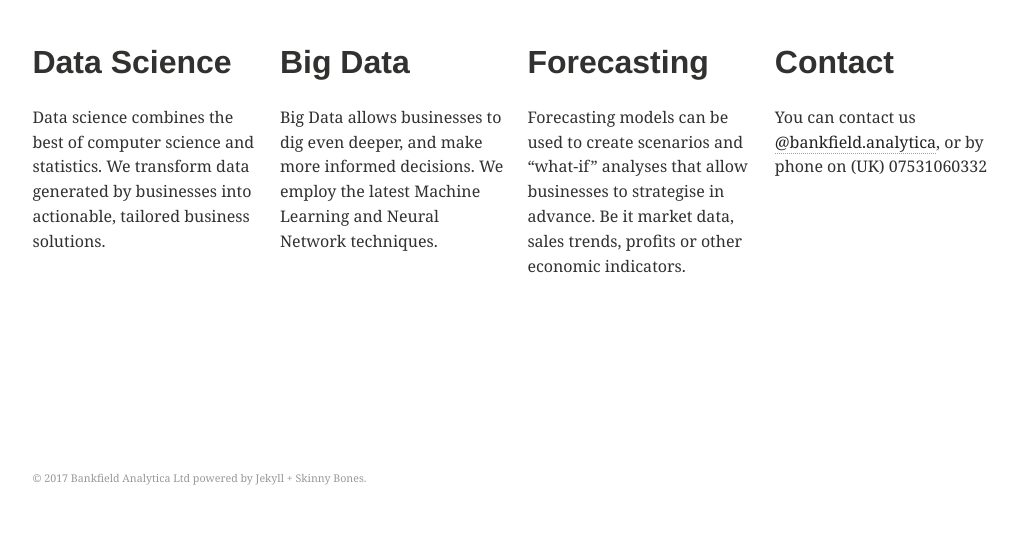
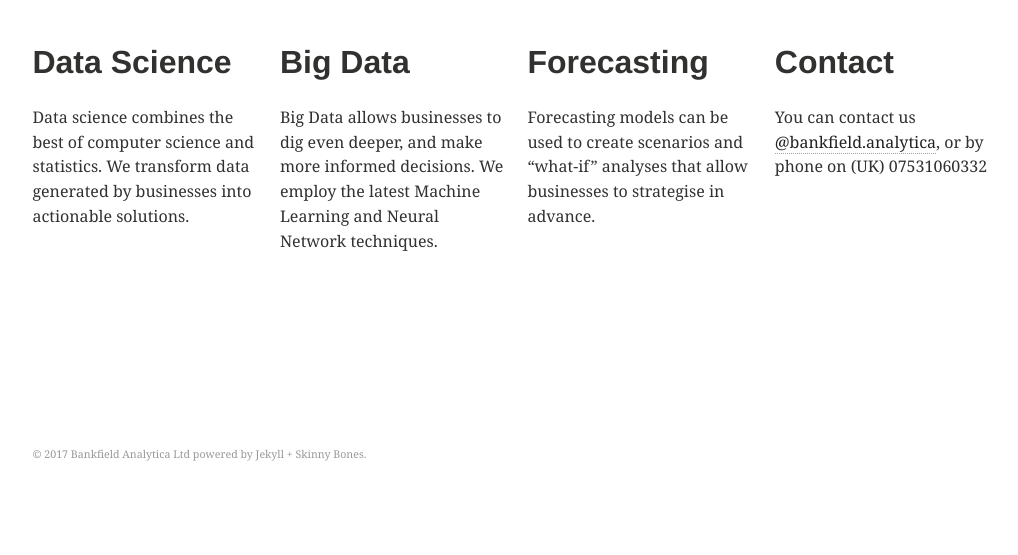
Before and after one commit to Bankfield-Analytica/.github.io, a Jekyll site: the page built from index.md, in a window 1280 px wide. Shown: the part 388-943 px from the top of the page, without its empty margins (124-1142 px from the left). Built offline with Jekyll 4.4.1, drawn with Linux system fonts in a browser that asks for light colours; after the commit the page ends 919 px from its top, so only the background shows below that.

Commit message:
Update index.md

```diff
--- a/index.md
+++ b/index.md
@@ -15,7 +15,7 @@ permalink: /
 
 <div class="tile">
   <h1>Data Science</h1>
-  <p>Data science combines the best of computer science and statistics. We transform data generated by businesses into actionable, tailored business solutions.</p>
+  <p>Data science combines the best of computer science and statistics. We transform data generated by businesses into actionable solutions.</p>
 </div><!-- /.tile -->
 
 <div class="tile">
@@ -25,7 +25,7 @@ permalink: /
 
 <div class="tile">
   <h1>Forecasting</h1>
-  <p>Forecasting models can be used to create scenarios and “what-if” analyses that allow businesses to strategise in advance. Be it market data, sales trends, profits or other economic indicators.</p>
+  <p>Forecasting models can be used to create scenarios and “what-if” analyses that allow businesses to strategise in advance.</p>
 </div><!-- /.tile -->
 
 <div class="tile">
```
